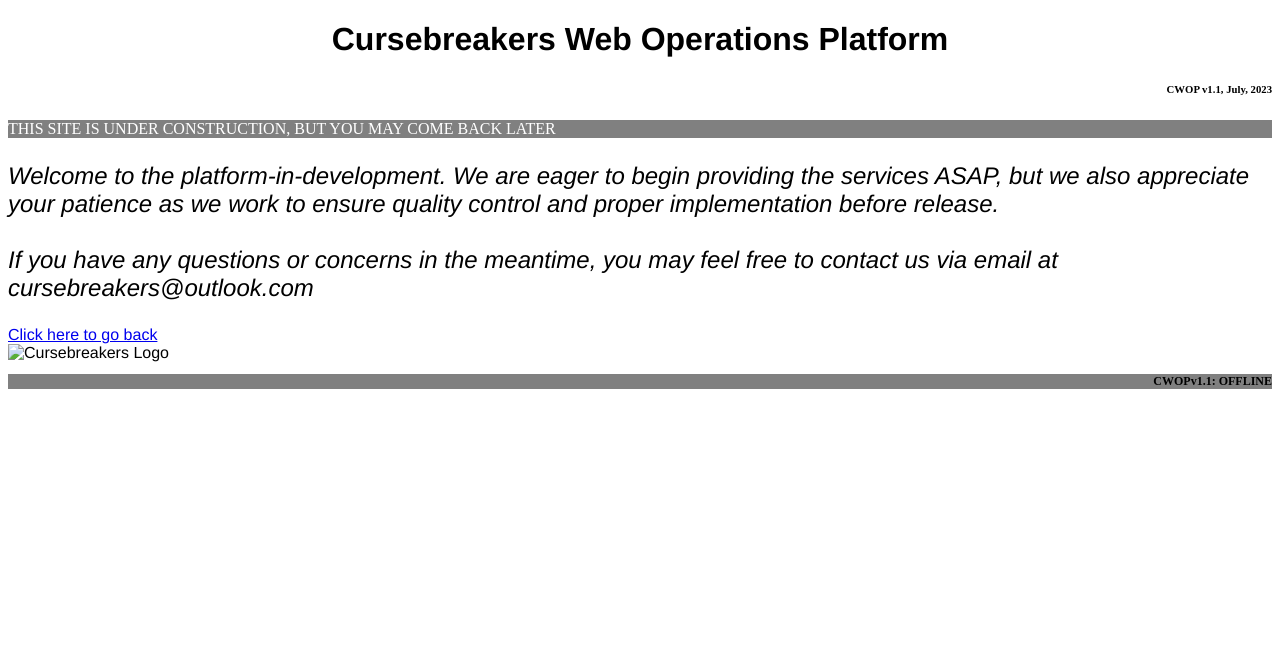
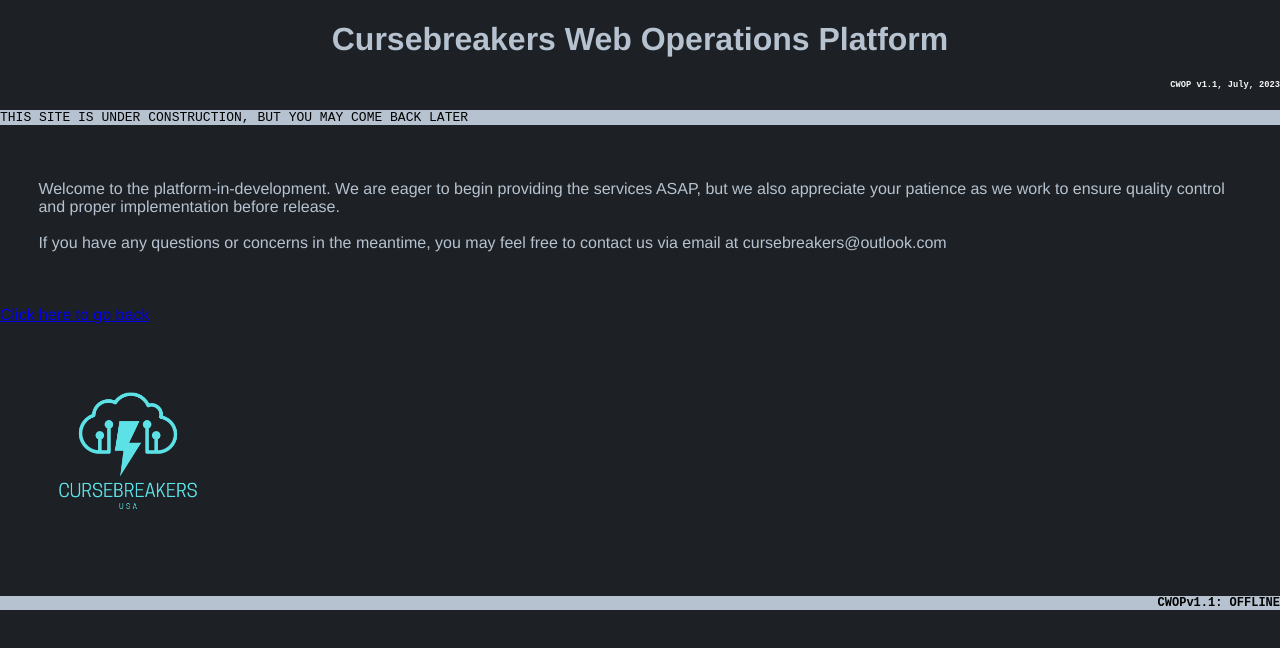
Before and after one commit to cursebreakers/CWOP, a plain HTML site: page index.html in a window 1280 px wide. Drawn offline with Linux system fonts and the light colour scheme; files whose address does not match are found by name.

Commit message:
CSS Updated

```diff
--- a/index.html
+++ b/index.html
@@ -6,14 +6,24 @@
         <link rel="stylesheet" href=".//stylesheet.css">
     </head>
     <body>
+      <box>
         <h1 class="header">Cursebreakers Web Operations Platform</h1>
-        <h6 class="versiontag" id="appstatus">CWOP v1.1, July, 2023</h6>
-        <div class="construction" id="appstatus">THIS SITE IS UNDER CONSTRUCTION, BUT YOU MAY COME BACK LATER</div>
-        <p class="prompt1">Welcome to the platform-in-development. We are eager to begin providing the services ASAP, but we also appreciate your patience as we work to ensure quality control and proper implementation before release.<br><br>If you have any questions or concerns in the meantime, you may feel free to contact us via email at cursebreakers@outlook.com</p>
-        <a href="https://cursebreakersapp.wordpress.com/">Click here to go back</a>
+          <h6 class="versiontag" id="appstatus">CWOP v1.1, July, 2023</h6>
+          <div class="construction" id="appstatus">THIS SITE IS UNDER CONSTRUCTION, BUT YOU MAY COME BACK LATER</div>
+        <p class="p1">Welcome to the platform-in-development. We are eager to begin providing the services ASAP, but we also appreciate your patience as we work to ensure quality control and proper implementation before release.
+        <br><br>If you have any questions or concerns in the meantime, you may feel free to contact us via email at cursebreakers@outlook.com
+        </p>
+        <a class="app" href="https://cursebreakersapp.wordpress.com/">Click here to go back</a>
         <br>
+      </box>
     </body>
     <footer>
-        <img class="logo" src="../CWOPv1.1/images/cbshocklogo.png" alt="Cursebreakers Logo">
+      <box>
+        <a class="logolink" href="https://cursebreakersapp.wordpress.com/">
+          <img class="logo" src="./images/cbshocklogo.png" alt="Cursebreakers Thunderchip Logo">
+        </a>
+      </box>
+      <box>
         <h3 class=footer id="appstatus">CWOPv1.1: OFFLINE</h3></footer>
+      </box>
 </html>
--- a/stylesheet.css
+++ b/stylesheet.css
@@ -3,34 +3,49 @@
     font-family: 'Helvetica', 'Arial', 'Sans serif'
 }
 
-#appstatus {
-    font-family: sans serif;
+body {
+    background-color: #1D2125;
+    border-color: #101204;
+    color: #B6C2CF;
+    padding: 0%;
+    margin: auto;
+}
+
+.box {
+
 }
 
 .header {
     text-align: center;
 }
 
+.p1 {
+    font-size: 16px;
+    padding: 3%;
+}
+
 .versiontag {
     text-align: right;
-}
-
-.prompt1 {
-    font-style: italic;
-    font-size: 24px;
+    color: whitesmoke
 }
 
 .construction {
-    background-color: #808080;
-    color: white;
+    background-color: #B6C2CF;
+    color: rgb(0, 0, 0);
 }
 
+#appstatus {
+    font-family: monospace;
+}
+
+#logolink,
 .logo {
-
+    height: 256px;
 }
 
 .footer {
     font-size: 12px;
     text-align: right;
-    background-color: #808080;
+    background-color: #B6C2CF;
+    color: rgb(0, 0, 0)
 }
```
